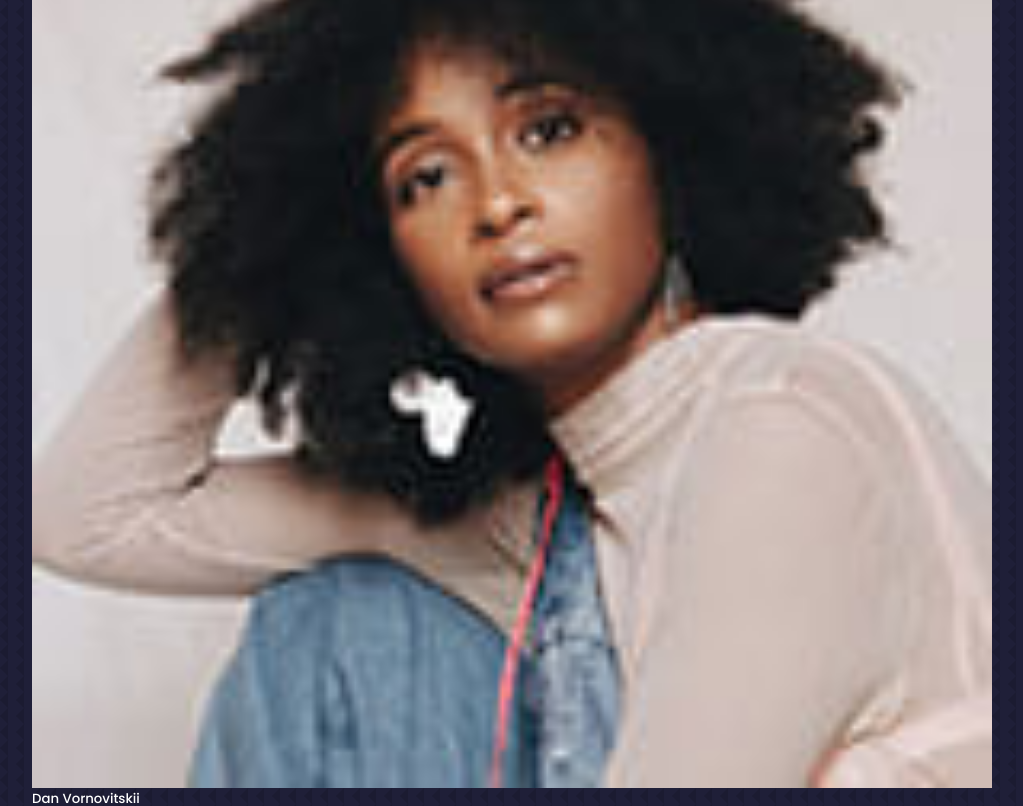
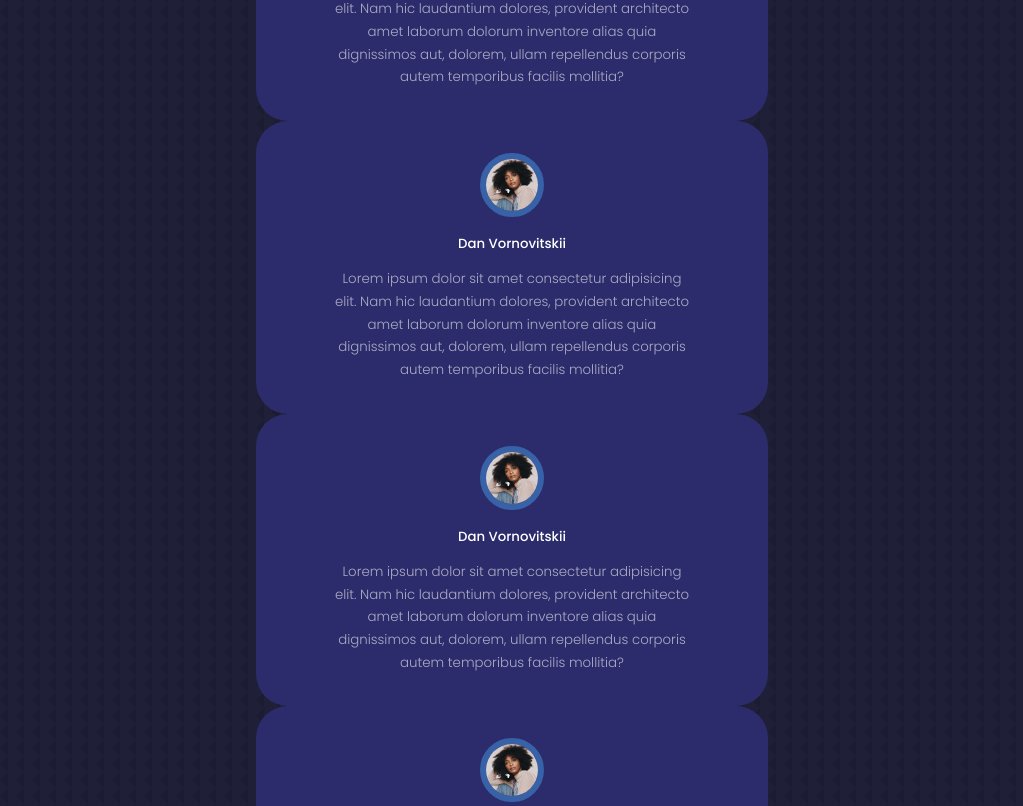
Before and after one commit to gingerFury7/React-portfolio-website, a React (Create React App) app: page / in a window 1280 px wide. Shown: the part 4620-5426 px from the top of the page, without its empty margins (128-1151 px from the left). Built offline with nearby package versions, Linux system fonts and the light colour scheme; the HTML template or start-up script is replaced by a standard one.

Commit message:
testimonials styles

```diff
--- a/src/components/Testimonials.jsx
+++ b/src/components/Testimonials.jsx
@@ -14,6 +14,7 @@
         <TestiArticle>
           <ClientAvatar>
             <img src={AVTR1} alt="client-avatar" />
+          </ClientAvatar>
           <ClientsName>Dan Vornovitskii</ClientsName>
           <ClientsReview>
             Lorem ipsum dolor sit amet consectetur adipisicing elit. Nam hic
@@ -21,9 +22,11 @@
             inventore alias quia dignissimos aut, dolorem, ullam repellendus
             corporis autem temporibus facilis mollitia?
           </ClientsReview>
-          </ClientAvatar>
+        </TestiArticle>
+        <TestiArticle>
           <ClientAvatar>
             <img src={AVTR1} alt="client-avatar" />
+          </ClientAvatar>
           <ClientsName>Dan Vornovitskii</ClientsName>
           <ClientsReview>
             Lorem ipsum dolor sit amet consectetur adipisicing elit. Nam hic
@@ -31,9 +34,11 @@
             inventore alias quia dignissimos aut, dolorem, ullam repellendus
             corporis autem temporibus facilis mollitia?
           </ClientsReview>
-          </ClientAvatar>
+        </TestiArticle>
+        <TestiArticle>
           <ClientAvatar>
             <img src={AVTR1} alt="client-avatar" />
+          </ClientAvatar>
           <ClientsName>Dan Vornovitskii</ClientsName>
           <ClientsReview>
             Lorem ipsum dolor sit amet consectetur adipisicing elit. Nam hic
@@ -41,9 +46,11 @@
             inventore alias quia dignissimos aut, dolorem, ullam repellendus
             corporis autem temporibus facilis mollitia?
           </ClientsReview>
-          </ClientAvatar>
+        </TestiArticle>
+        <TestiArticle>
           <ClientAvatar>
             <img src={AVTR1} alt="client-avatar" />
+          </ClientAvatar>
           <ClientsName>Dan Vornovitskii</ClientsName>
           <ClientsReview>
             Lorem ipsum dolor sit amet consectetur adipisicing elit. Nam hic
@@ -51,7 +58,6 @@
             inventore alias quia dignissimos aut, dolorem, ullam repellendus
             corporis autem temporibus facilis mollitia?
           </ClientsReview>
-          </ClientAvatar>
         </TestiArticle>
       </TestimonialsContainer>
     </section>
@@ -60,12 +66,33 @@
 
 export default Testimonials;
 
-const TestimonialsContainer = styled.div``;
+const TestimonialsContainer = styled.div`
+  width: 40%;
+`;
 
-const TestiArticle = styled.article``;
+const TestiArticle = styled.article`
+  background: var(--color-bg-variant);
+  text-align: center;
+  padding: 2rem;
+  border-radius: 2rem;
+  user-select: none;
+`;
 
-const ClientAvatar = styled.div``;
+const ClientAvatar = styled.div`
+  width: 4rem;
+  aspect-ratio: 1/1;
+  overflow: hidden;
+  border-radius: 50%;
+  margin: 0 auto 1rem;
+  border: 0.4rem solid var(--color-primary-variant);
+`;
 
 const ClientsName = styled.h5``;
 
-const ClientsReview = styled.small``;
+const ClientsReview = styled.small`
+  color: var(--color-light);
+  font-weight: 300;
+  display: block;
+  width: 80%;
+  margin: 0.8rem auto 0;
+`;
--- a/src/index.css
+++ b/src/index.css
@@ -14,7 +14,7 @@
     --color-bg: #1f1f38;
     --color-bg-variant: #2c2c6c;
     --color-primary: #4db5ff;
-    --color-prinary-variant: rgba(77, 181, 255, 0.4);
+    --color-primary-variant: rgba(77, 181, 255, 0.4);
     --color-white: #fff;
     --color-light: rgba(255, 255, 255, 0.6);
 
```
Lines whose indentation alone changed are shown as unchanged.
